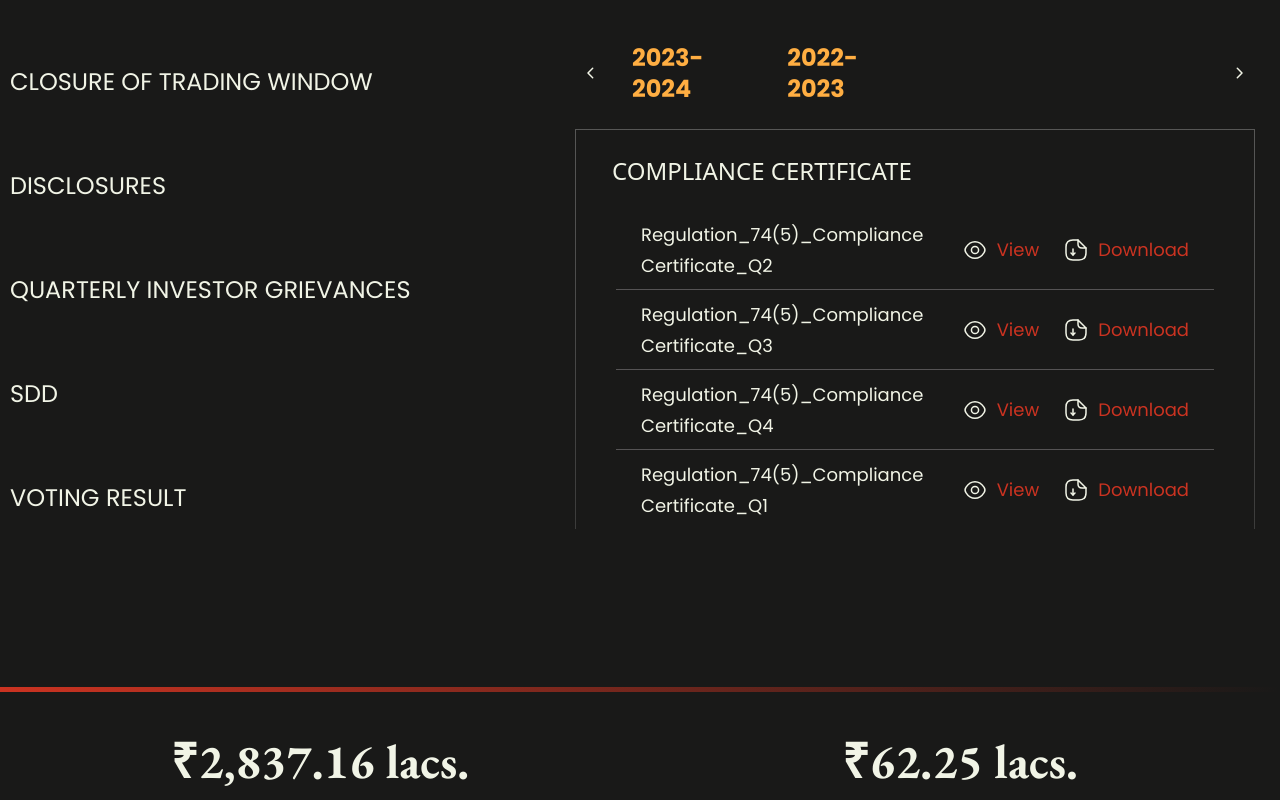
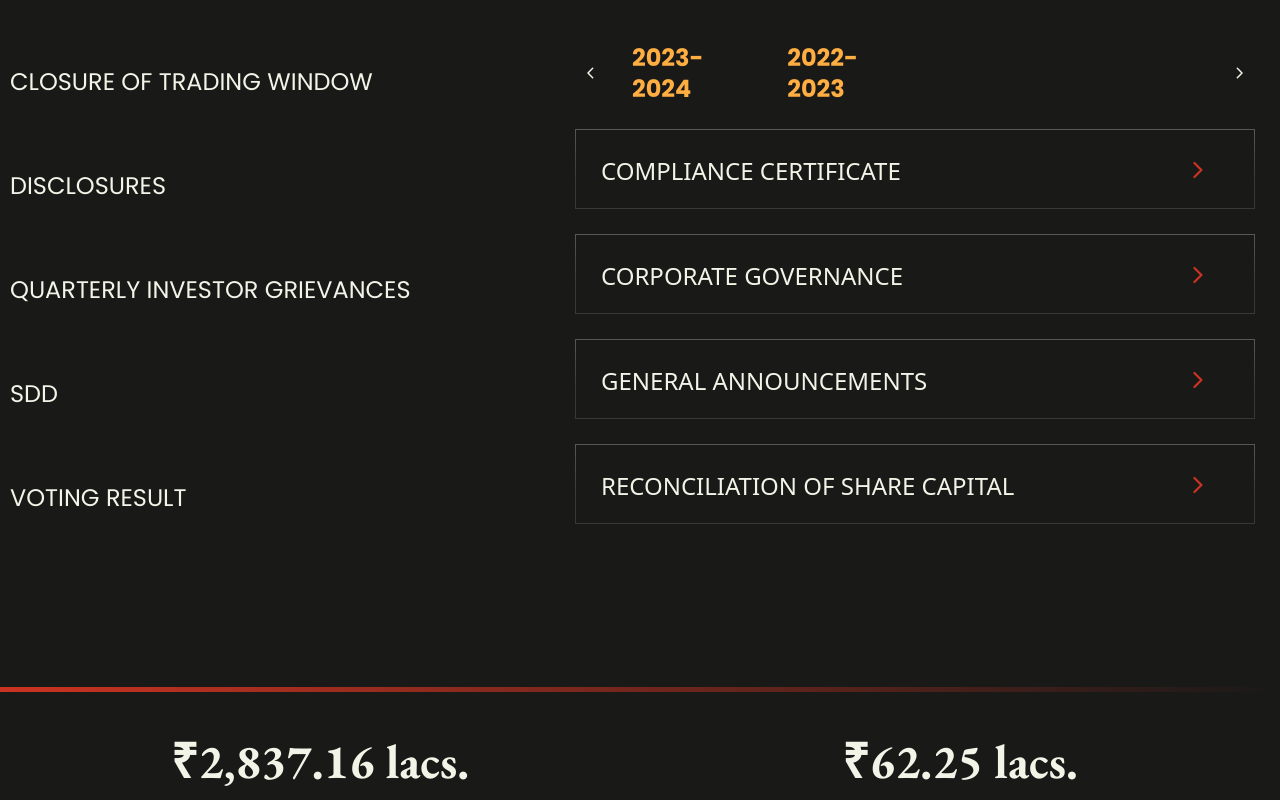
Before and after one commit to TarunRajpurohit123/pace-bussiness-website, a Next.js app in the folder pace-website/: page /investors in a window 1280 px wide. Shown: the part 1140-1940 px from the top of the page. Built offline with nearby package versions, Linux system fonts and the light colour scheme.

Commit message:
work on accordian discloser report section

```diff
--- a/pace-website/src/app/globals.css
+++ b/pace-website/src/app/globals.css
@@ -1032,7 +1032,7 @@ option:hover {
   width: 59.8rem;
   margin: auto;
 }
-#accordian__report {
+.accordian__report {
   border: 1px solid transparent; /* Set a border, but make it transparent */
   border-image-source: linear-gradient(
     180deg,
@@ -1040,6 +1040,9 @@ option:hover {
     rgba(129, 129, 129, 0.3) 63.55%
   );
   border-image-slice: 1;
+  height: 8rem;
+  overflow: hidden;
+  cursor: pointer;
 }
 .accordian__report__header {
   width: 67rem;
--- a/pace-website/src/components/components/ReportSection.jsx
+++ b/pace-website/src/components/components/ReportSection.jsx
@@ -11,6 +11,7 @@ import CircleArrowNextIcon from "@/components/svgs/CircleArrowNextIcon";
 import YearBox from "./YearBox";
 import { mainTabs, reportsData, years } from "@/json/reportsData";
 import uniqid from "uniqid";
+import ArrowRightIcon from "../svgs/arrowRightIcon";
 
 export default function ReportSection() {
   const [currentTab, setCurrentTab] = useState("ANNOUNCEMENT");
@@ -18,6 +19,19 @@ export default function ReportSection() {
   const [currentSidebar, setCurrentSidebar] = useState(11);
   const [currentYear, setCurrentYear] = useState(null);
   const swiperRef = useRef(null);
+
+  // accordian control function
+  const accordianControl = (id) => {
+    if (document) {
+      const accordian = document.getElementById(id);
+      if (accordian.style.height == "8rem") {
+        accordian.style.height = "auto";
+      } else {
+        accordian.style.height = "8rem";
+      }
+    }
+  };
+
   return (
     <>
       <section className="report__wrapper">
@@ -182,20 +196,34 @@ export default function ReportSection() {
                           );
                         } else if (side?.key == 12) {
                           return (
-                            <>
+                            <div key={uniqid()}>
                               <section
-                                id="accordian__report"
+                                id={`accordian__report_${dataInd}`}
+                                className=" accordian__report"
                                 style={
                                   dataInd != 0 ? { marginTop: "2.5rem" } : {}
                                 }
+                                onClick={() => {
+                                  accordianControl(
+                                    `accordian__report_${dataInd}`
+                                  );
+                                }}
                               >
-                                <div className="accordian__report__header">
+                                <div className="accordian__report__header flex justify-center">
                                   <div
                                     className="accrodian__name"
-                                    style={{ width: "59.8rem", margin: "auto" }}
+                                    style={{ width: "59.8rem" }}
                                   >
                                     {data?.innerTab}
                                   </div>
+
+                                  <CircleArrowNextIcon
+                                    width="50"
+                                    height="50"
+                                    isBorder={false}
+                                    color="var(--red)"
+                                    className="ml-[1.5rem]"
+                                  />
                                 </div>
                                 <div className="accordian__report__body">
                                   {data?.innerData?.map((innerData) => {
@@ -215,7 +243,7 @@ export default function ReportSection() {
                                   })}
                                 </div>
                               </section>
-                            </>
+                            </div>
                           );
                         }
                       });
--- a/pace-website/src/components/svgs/CircleArrowNextIcon.jsx
+++ b/pace-website/src/components/svgs/CircleArrowNextIcon.jsx
@@ -2,12 +2,14 @@ export default function CircleArrowNextIcon({
   color = "var(--iconColor)",
   isBorder = true,
   style = null,
+  width = "32",
+  height = "32",
 }) {
   return (
     <>
       <svg
-        width="32"
-        height="32"
+        width={width}
+        height={height}
         viewBox="0 0 32 32"
         style={style}
         fill="none"
```
